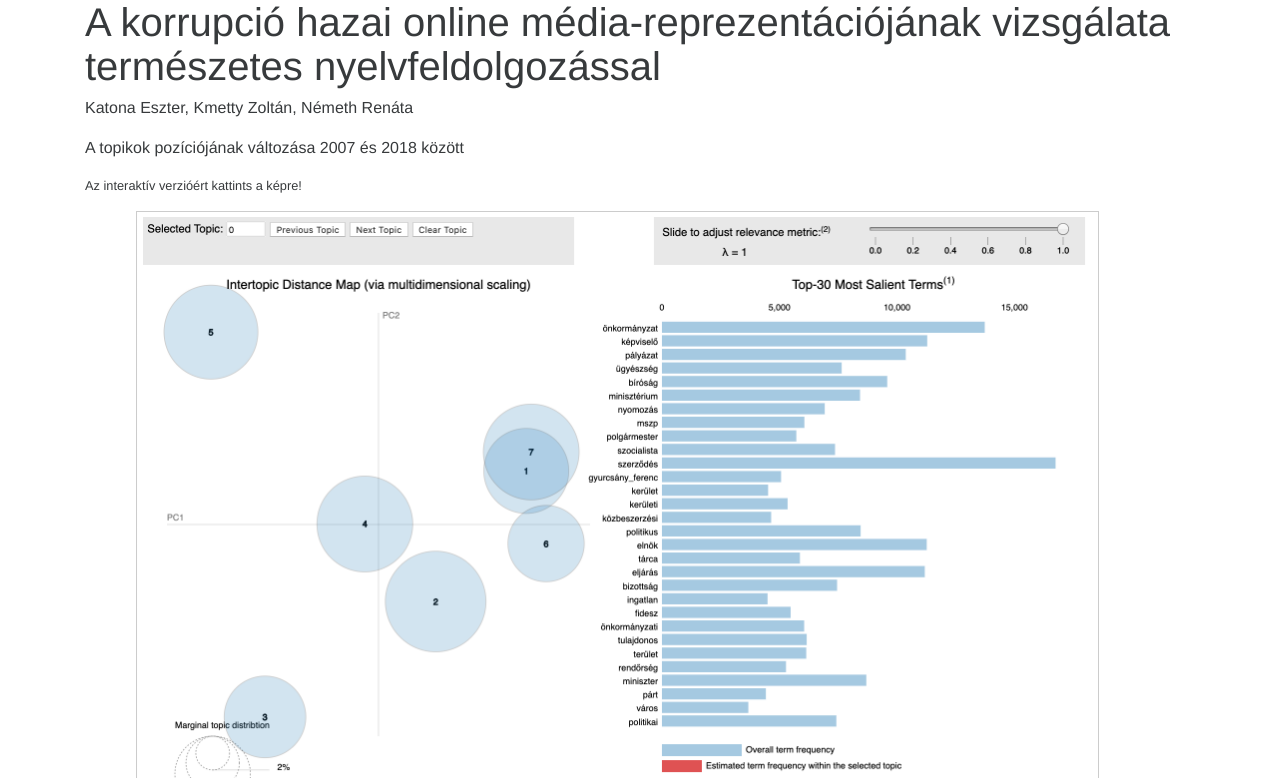
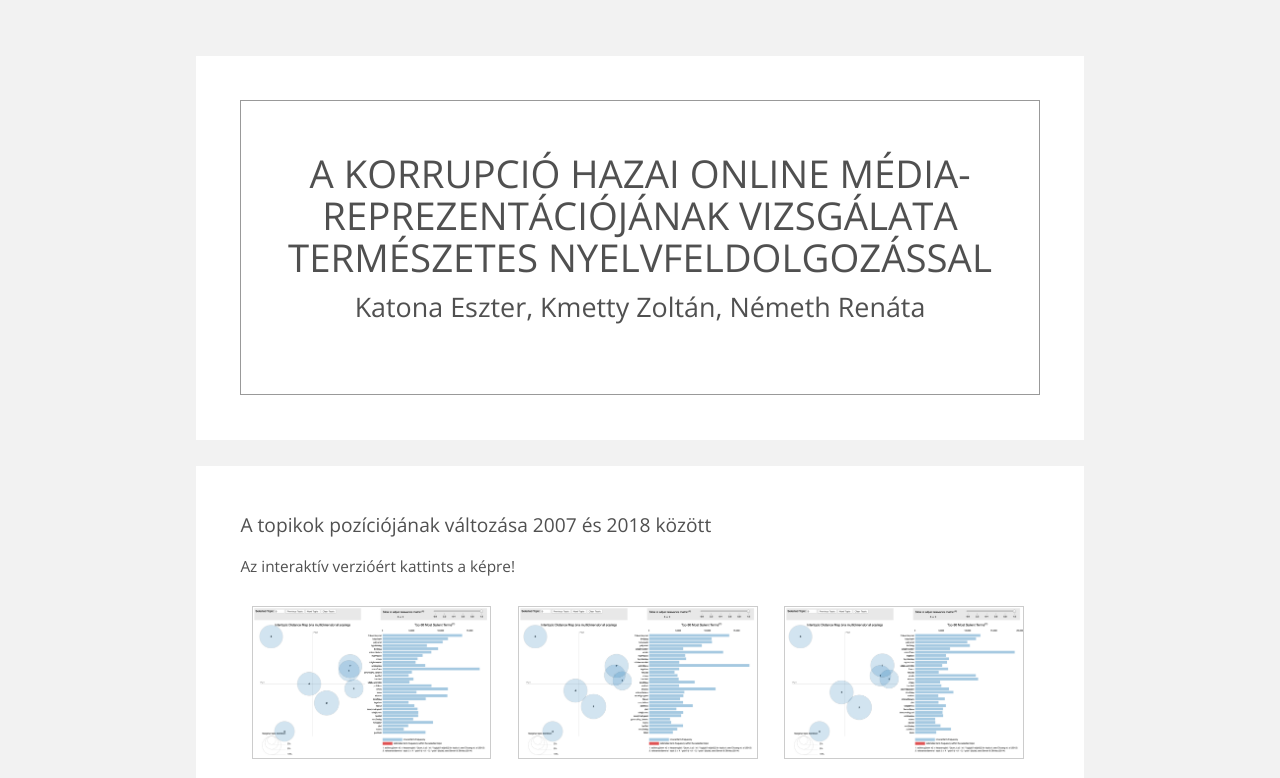
Before and after one commit to RC2S2/Corruption, a plain HTML site: page mediakutato/index.html in a window 1280 px wide. Shown: the top 778 px of the page. Drawn offline with nearby package versions, Linux system fonts and the light colour scheme; a script that the page names is missing.

Commit message:
Update index.html

```diff
--- a/mediakutato/index.html
+++ b/mediakutato/index.html
@@ -14,7 +14,7 @@
         <link rel="stylesheet" href="css/bootstrap.min.css" />
         <!-- Bootstrap style -->
 
-        <link rel="stylesheet" href="css/templatemo-style.css" />
+        <link rel="stylesheet" href="css/style.css" />
 
         <script
             type="text/javascript"
```
